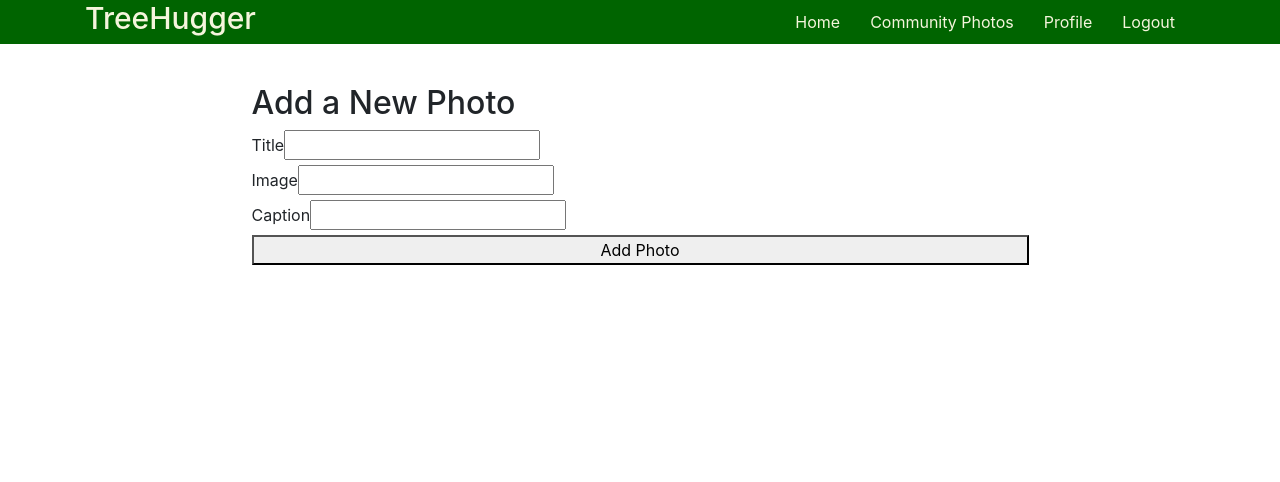
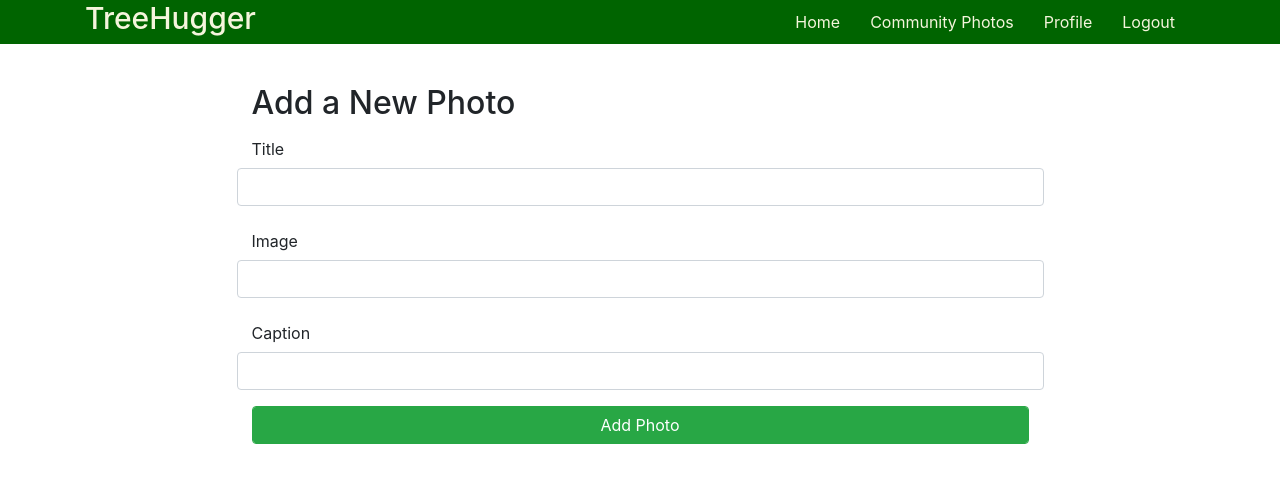
Before and after one commit to davisstacked/TreeHugger-client, a React (Create React App) app in the folder treehugger/: page /photos/new in a window 1280 px wide. Shown: the top 482 px of the page. Built offline with nearby package versions, Linux system fonts and the light colour scheme; sample sign-in values are in the browser's storage.

Commit message:
Add form fixed

```diff
--- a/treehugger/src/components/Auth/Register.js
+++ b/treehugger/src/components/Auth/Register.js
@@ -45,7 +45,11 @@ class Register extends Component {
                     <label className="col-form-label" htmlFor="password">Password</label>
                     <input className="form-control" onChange={this.handleChange} type="password" id="password" name="password" value={this.state.password} />
                 </div>
-                <button className="btn btn-success float-right" type="submit">Register</button>
+                <div className="form-group row">
+                    <div className="col-sm-2 col-form-label">
+                        <button className="btn btn-success float-right" type="submit">Register</button>
+                    </div>
+                </div>
             </form>
         )
     }
--- a/treehugger/src/components/Photo/Photo.css
+++ b/treehugger/src/components/Photo/Photo.css
@@ -13,6 +13,10 @@
     -moz-transition: 0.1s linear;
     -ms-transition: 0.1s linear;
     -o-transition: 0.1s linear;
+}
+
+.edit {
+  text-decoration: none;
 }
 
   .photo-card:hover {
--- a/treehugger/src/components/Photo/Photo.js
+++ b/treehugger/src/components/Photo/Photo.js
@@ -8,7 +8,7 @@ function Photo (props) {
     const { photo, list } = props;
 
     const handleDelete = () => {
-        PhotoModel.deletePhoto(photo._id)
+      PhotoModel.deletePhoto(photo._id)
         .then((result) => props.history.push('/photos'))
         .catch((err) => console.log(err));
     };
@@ -28,7 +28,7 @@ return (
         </section>
           <p><strong>Caption: </strong> {photo.caption}</p>
           <button className='delete' onClick={handleDelete}>Delete</button>
-          <Link to={`/photos/${photo._id}/edit`} className='edit'>Edit</Link>
+          <button className='edit'><Link to={`/photos/${photo._id}/edit`} className='edit'>Edit</Link></button>
         </div>
       )}
     </>
--- a/treehugger/src/models/photo.js
+++ b/treehugger/src/models/photo.js
@@ -36,7 +36,8 @@ class PhotoModel {
             .then((response) => response.json())
     }
 
-    static deletePhoto = (id) => {
+
+      static deletePhoto = (id) => {
         return fetch(`${url}/${id}`, {
           method: 'DELETE',
           headers: {
--- a/treehugger/src/pages/NewPhotoContainer/NewPhotoContainer.js
+++ b/treehugger/src/pages/NewPhotoContainer/NewPhotoContainer.js
@@ -33,19 +33,19 @@ class NewPhotoContainer extends React.Component {
             <div>
                 <form onSubmit={this.handleSubmit}>
                     <h2>Add a New Photo</h2>
-                    <div>
-                        <label htmlFor="">Title</label>
-                        <input onInput={this.handleChange} type="text" name="title" />
+                    <div className="form-group row">
+                        <label className="col-sm-2 col-form-label" htmlFor="">Title</label>
+                        <input className="form-control" onInput={this.handleChange} type="text" name="title" />
                     </div>
-                    <div>
-                        <label htmlFor="">Image</label>
-                        <input onInput={this.handleChange} type="text" name="image" />
+                    <div className="form-group row">
+                        <label className="col-sm-2 col-form-label" htmlFor="">Image</label>
+                        <input className="form-control" onInput={this.handleChange} type="text" name="image" />
                     </div>
-                    <div>
-                        <label htmlFor="">Caption</label>
-                        <input onInput={this.handleChange} type="text" name="caption" />
+                    <div className="form-group row">
+                        <label className="col-sm-2 col-form-label" htmlFor="">Caption</label>
+                        <input className="form-control" onInput={this.handleChange} type="text" name="caption" />
                     </div>
-                    <button type="submit">Add Photo</button>
+                    <button className="form-control btn btn-success float-right" type="submit">Add Photo</button>
                 </form>
             </div>
         );
```
